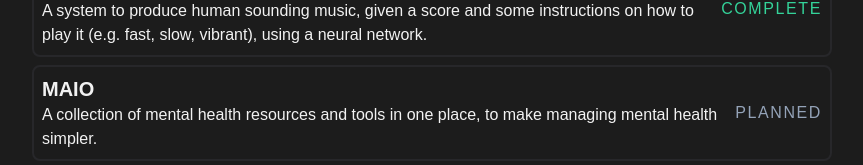
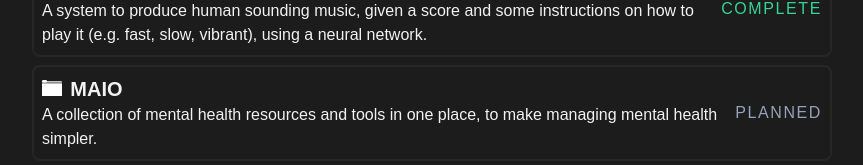
Before and after one commit to Anya-gh/blog, a React (Vite) app: page / in a window 1280 px wide. Shown: the part 619-784 px from the top of the page, without its empty margins (208-1071 px from the left). Built offline with nearby package versions, Linux system fonts and the light colour scheme.

Commit message:
nested posts

```diff
--- a/src/pages/home/List.tsx
+++ b/src/pages/home/List.tsx
@@ -1,6 +1,8 @@
 import { useNavigate } from "react-router-dom"
 import * as postsJSON from '../../posts/posts.json'
 import { useEffect, useState } from "react"
+import folder from '../../assets/images/folder.svg'
+import { AnimatePresence, motion } from "framer-motion"
 
 export default function List() {
 
@@ -12,7 +14,7 @@ export default function List() {
     <div>
       <ul className="list-none mb-10">
         {posts.map(post => {
-           return (<ListElement title={post.title} id={post.id} description={post.description} status={post.status}/>)
+           return (<ListElement title={post.title} id={post.id} description={post.description} status={post.status} nestedPosts={post.nestedPosts}/>)
         })}
       </ul>
     </div>
@@ -20,21 +22,23 @@ export default function List() {
   )
 }
 
-interface ListElementProps {
+type Post = {
   title: string,
   id: string,
   description: string,
-  status: string
+  status: string,
+  nestedPosts: Post[]
 }
 
-const ListElement = ({title, id, description, status} : ListElementProps) => {
+const ListElement = ({title, id, description, status, nestedPosts} : Post) => {
 
   const navigate = useNavigate();
 
   const [color, setColor] = useState('')
+  const [showPosts, setShowPosts] = useState(false)
 
   const onClickHandler = (link:string) => {
-    navigate(link)
+    nestedPosts.length > 0 ? setShowPosts(posts => !posts) : navigate(link)
   }
 
   useEffect(() => {
@@ -56,11 +60,21 @@ const ListElement = ({title, id, description, status} : ListElementProps) => {
     <li>
       <button onClick={(() => onClickHandler(id))} className='border-2 rounded-lg border-zinc-800 w-80 p-2 md:w-[35rem] lg:w-[50rem] flex flex-row justify-between mb-2 items-center'>
         <div className='flex flex-col items-start'>
-          <h1 className='font-bold text-xl'>{title}</h1>
+          <span className='flex flex-row items-baseline'>{nestedPosts.length > 0 && <img src={folder} alt='folder' className='h-4 mr-2'/>}
+          <h1 className='font-bold text-xl'>{title}</h1></span>
           <p className='text-left'>{description}</p>
         </div>
         <h1 className={'tracking-widest ml-3 ' + color}>{status}</h1>
       </button>
+      <AnimatePresence>
+      {showPosts &&
+        <motion.ul className="list-none mb-10" initial={{opacity: 0}} animate={{opacity: 1, transition: {duration: 0.2}}} exit={{opacity: 0, transition: {duration: 0.2}}}>
+          {nestedPosts.map(post => {
+            return (<ListElement title={post.title} id={post.id} description={post.description} status={post.status} nestedPosts={post.nestedPosts}/>)
+          })}
+        </motion.ul>
+      }
+      </AnimatePresence>
     </li>
   )
 }
```
